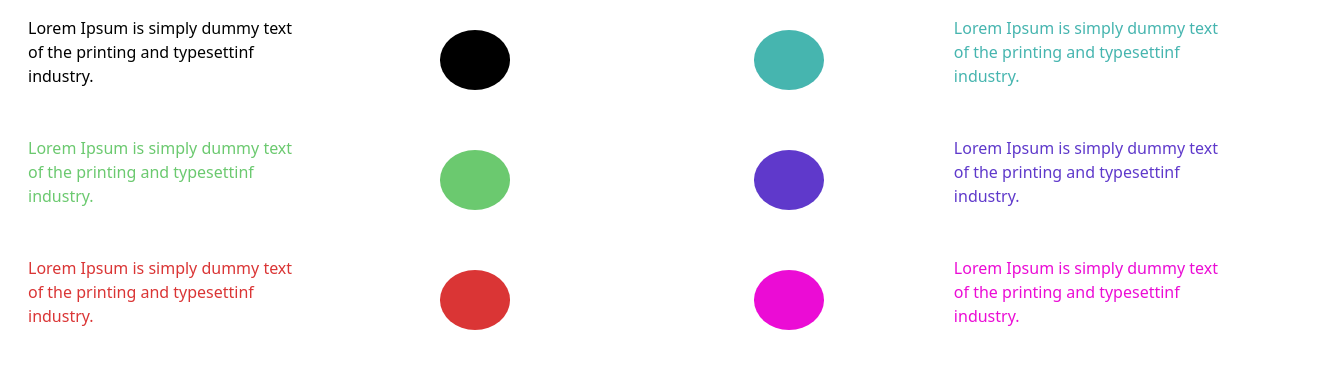
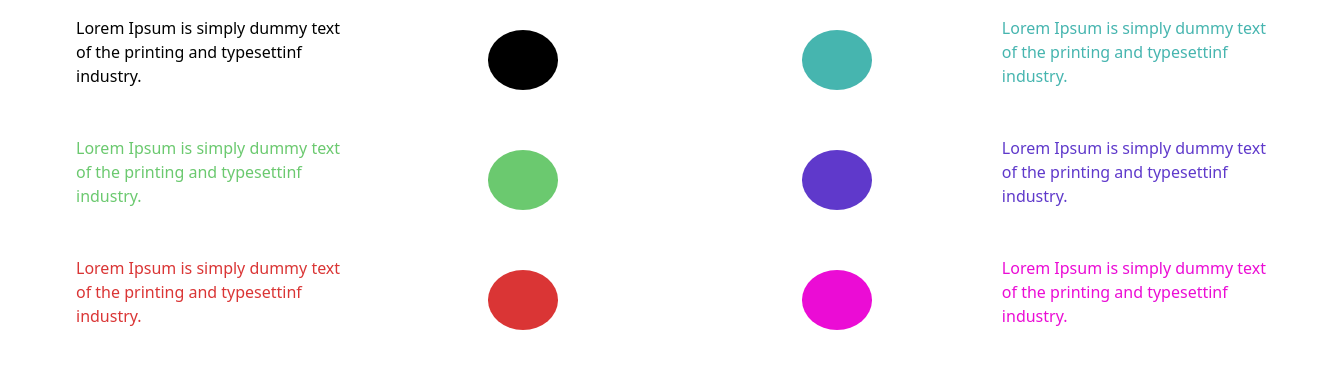
Before and after one commit to aracelyberrocal/maquetacion, a plain HTML site: page index.html in a window 1280 px wide. Shown: the whole page, 1328 px wide, since content can reach past the window. Drawn offline with nearby package versions, Linux system fonts and the light colour scheme.

Commit message:
le sume margin

```diff
--- a/index.html
+++ b/index.html
@@ -16,7 +16,7 @@ He utilizado bootstrap 5 -->
 </head>
 
 <body>
-    <div class="container-fluid d-lg-flex flex-lg-row flex-lg-wrap ">
+    <div class="container-fluid d-lg-flex flex-lg-row flex-lg-wrap me-5 ms-5 ">
         <div class="row p-3 d-flex align-items-center flex-lg-row-reverse  ">
             <div class="col-3 d-flex justify-content-center col-lg-6 ">
                 <div class="circle circle-1 col-lg-3 rounded-circle">
```
